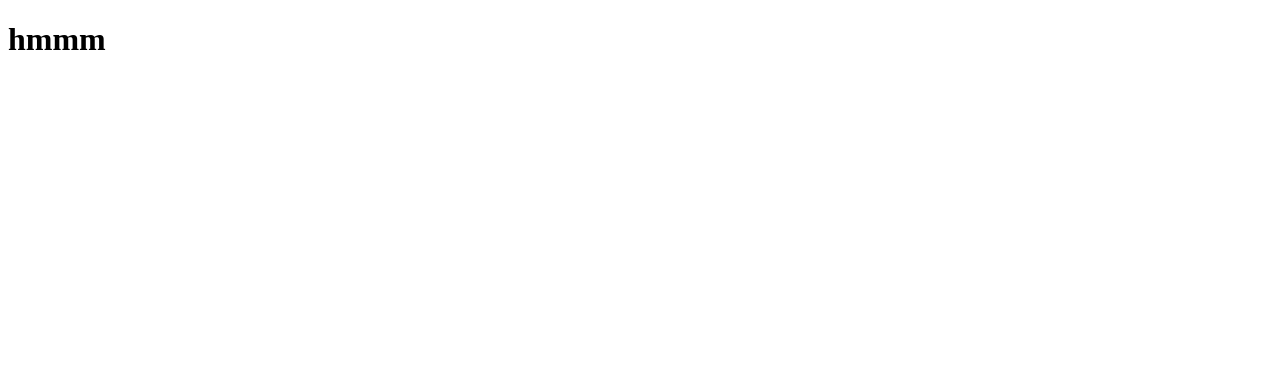
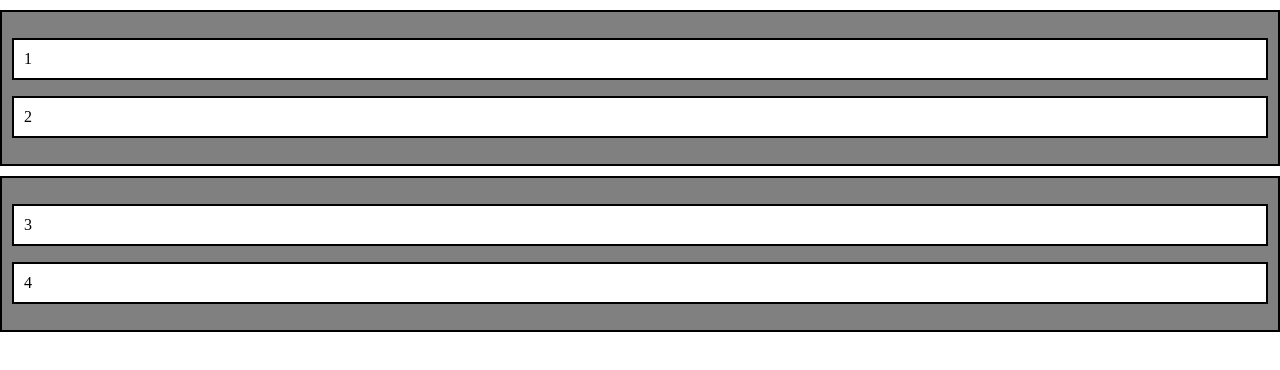
Before and after one commit to ciamac-da/drag-and-drop-vanilla-v2, a website: page src/index.html in a window 1280 px wide. Drawn offline with nearby package versions, Linux system fonts and the light colour scheme; files that its build step writes are made by us from their sources.

Commit message:
Verified by Marti4n v1.0.1

```diff
--- a/src/index.html
+++ b/src/index.html
@@ -3,11 +3,18 @@
 <head>
     <meta charset="UTF-8">
     <meta name="viewport" content="width=device-width, initial-scale=1.0">
-    <link rel="stylesheet" href="./styles/style.css">
+    <link rel="stylesheet" href="./styles/main.css">
     <script src="./scripts/index.js"></script>
     <title>Document</title>
 </head>
 <body>
-    <h1>hmmm</h1>
+    <div class="container">
+        <p class="draggable" draggable="true">1</p>
+        <p class="draggable" draggable="true">2</p>
+    </div>
+    <div class="container">
+        <p class="draggable" draggable="true">3</p>
+        <p class="draggable" draggable="true">4</p>
+    </div>
 </body>
 </html>
--- a/src/scripts/index.js
+++ b/src/scripts/index.js
@@ -0,0 +1,2 @@
+const containers = document.querySelectorAll(".container");
+const listItems = document.querySelectorAll(".draggable")
--- a/src/scss/main.scss
+++ b/src/scss/main.scss
@@ -0,0 +1,9 @@
+body {
+    margin:0;
+    box-sizing: border-box;
+}
+
+.container {
+    background-color: gray;
+    padding: 10px;
+}
```
Also changed, not shown: src/styles/main.css, 1 other file.
